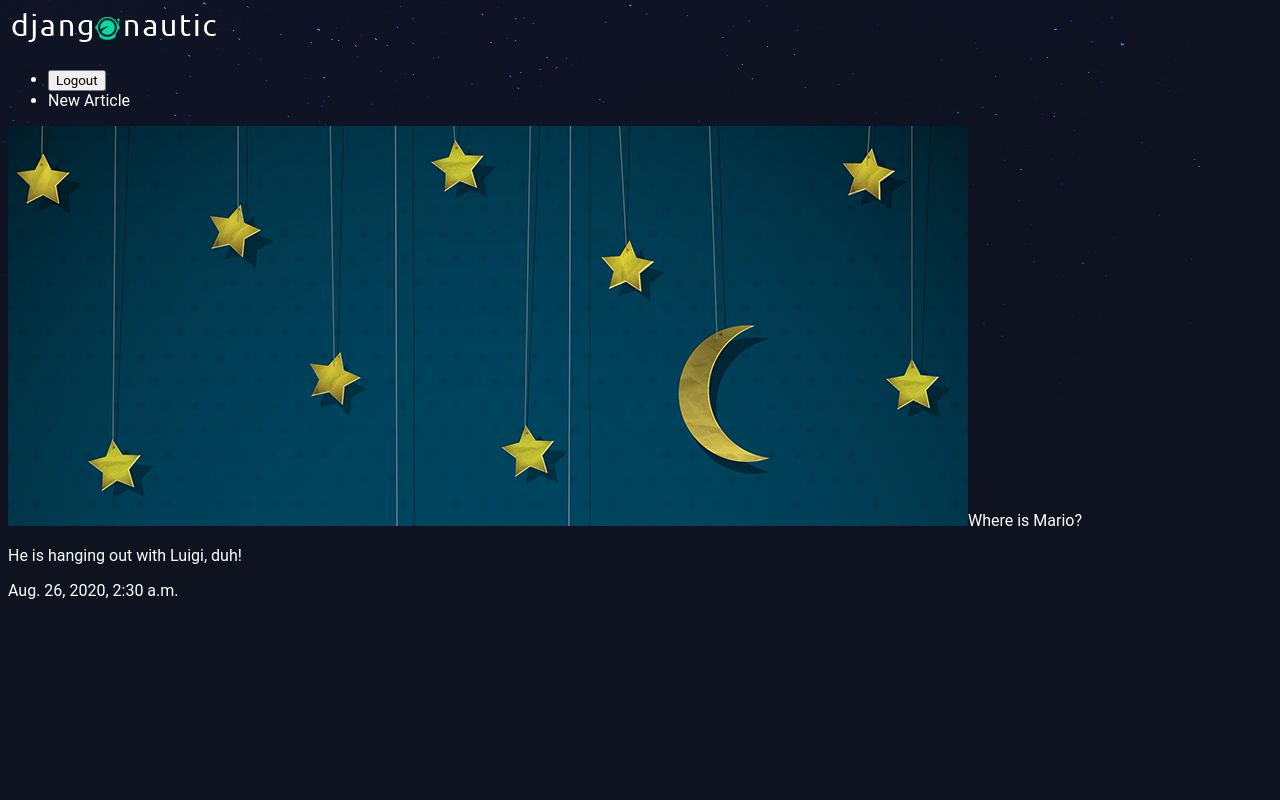
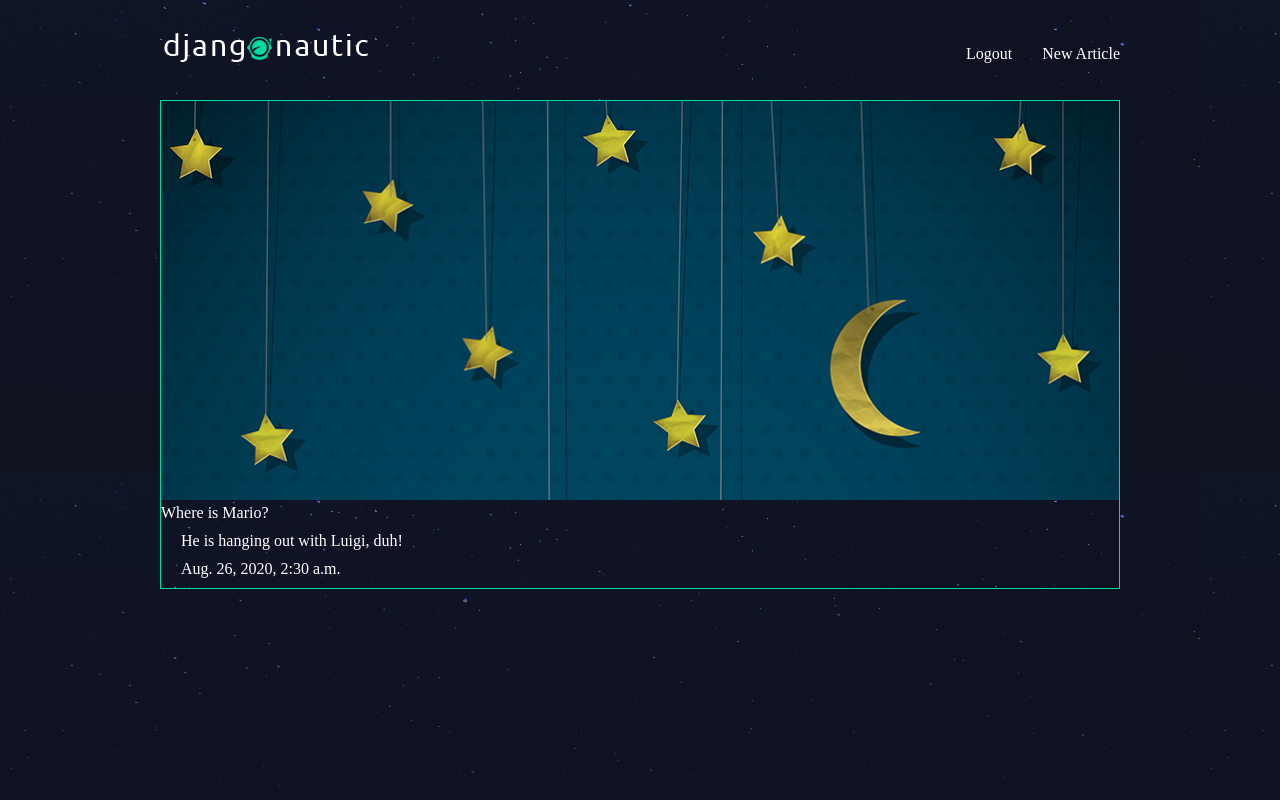
Before and after one commit to bradsimpson213/django-project, a Django app: a page that uses djangonautic/templates/base_layout.html in a window 1280 px wide. Run offline with Django 3.2, Linux system fonts and the light colour scheme; a user stored in the database is signed in; data comes from the database, SQL or seed files in the repository; both versions use the stored data as it was after the commit.

Commit message:
added css styling

```diff
--- a/djangonautic/assets/styles.css
+++ b/djangonautic/assets/styles.css
@@ -1,12 +1,11 @@
 body{
     background-color: #0f121f;
-    background-image: url(stars.png);
-    background-repeat: no-repeat;
+    background-image: url(/static/stars.png);
     color: #fff;
 }
 
 body *{
-    font-family: Roboto;
+    font-family: Ubuntu;
 }
 
 h1, h2, h3, h4, h5{
@@ -18,3 +17,87 @@ a, a:hover, a:visited{
     color: #fff;
     text-decoration: none;
 }
+
+.wrapper{
+    max-width: 960px;
+    margin: 0 auto;
+}
+
+div.wrapper > h1{
+    text-align: center;
+    margin: 100px auto;
+    font-size: 2.4em
+}
+
+header{
+    display: grid;
+    grid-template-columns: 1fr 1fr;
+    padding: 20px 0;
+}
+
+nav{
+    justify-self: end;
+}
+
+nav li{
+    display: inline-block;
+    list-style-type: none;
+    margin-left: 20px;
+}
+
+nav button{
+    background: none;
+    color: #fff;
+    cursor: pointer;
+    border: 0;
+    font-size: 16px;
+}
+
+.articles{
+    display: grid;
+    grid-template-columns: 1fr 1fr 1fr;
+    grid-gap: 30px;
+}
+
+.article{
+    padding: 10px;
+    border: 1px solid #00dba0;
+    position: relative;
+    padding-bottom: 40px;
+}
+
+.article h2{
+    font-size: 1.2em;
+}
+
+.article .author{
+    padding: 10px;
+    background: #00dba0;
+    position: absolute;
+    right: 0;
+    bottom: 0;
+    margin: 0;
+    color: #0f121f;
+}
+
+.article-detail .article{
+    padding: 0;
+}
+
+.article-detail  .article img{
+    max-width: 100%;
+}
+
+.article-detail  .article h2{
+    text-align: center;
+    margin: 20px auto;
+    font-size: 2em
+}
+
+.article-detail .article h3{
+    text-align: center;
+}
+
+.article-detail  .article p{
+    margin: 10px 20px
+}
--- a/djangonautic/templates/base_layout.html
+++ b/djangonautic/templates/base_layout.html
@@ -1,34 +1,37 @@
 {% load static %}
-
 <!DOCTYPE html>
 <html>
 
 <head>
     <meta charset="utf-8">
-        <title>Articles</title>
+    <title>Djangonauts</title>
     <link rel="stylesheet" href="{% static 'styles.css' %}">
 </head>
+
 <body>
-        <div class="wrapper">
-            <h1><a href="{% url 'home' %}"><img src="{% static 'logo.png' %}" /></a></h1>
+    <header class="wrapper">
+        <h1><a href="{% url 'home' %}"><img src="{% static 'logo.png' %}" alt="djangonautic" /></a></h1>
         <nav>
             <ul>
                 {% if user.is_authenticated %}
                 <li>
-                            <form class="logout-link" action="{% url 'accounts:logout' %}" method="POST">
+                    <form class="logout-link" action="{% url 'accounts:logout' %}" method="post">
                         {% csrf_token %}
                         <button type="submit">Logout</button>
                     </form>
                 </li>
-                        <li><a class="highlight" href="{% url 'articles:create' %}">New Article</a></li>
+                <li><a href="{% url 'articles:create' %}" class="highlight">New Article</a></li>
                 {% else %}
                 <li><a href="{% url 'accounts:login' %}">Login</a></li>
                 <li><a href="{% url 'accounts:signup' %}">Signup</a></li>
                 {% endif %}
             </ul>
         </nav>
+    </header>
+    <div class="wrapper">
         {% block content %}
         {% endblock %}
     </div>
 </body>
+
 </html>
```
Also changed, not shown: djangonautic/djangonautic/settings.py (+11 -15 lines), djangonautic/db.sqlite3. Lines whose indentation alone changed are shown as unchanged.
